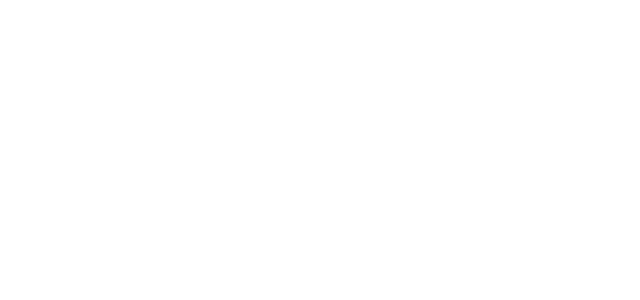
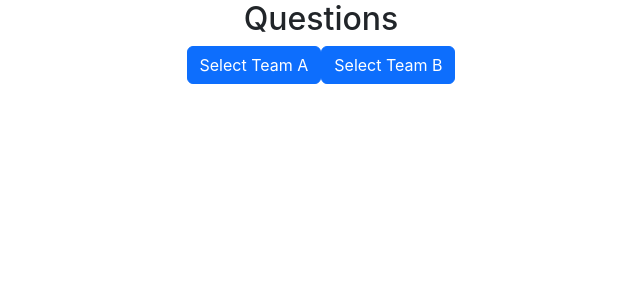
Before and after one commit to tswmy/login-form, a React (Create React App) app: page /questions in a window 1280 px wide. Before the commit this address had no page. Shown: the top 300 px of the page, without its empty margins (319-959 px from the left). Built offline with nearby package versions, Linux system fonts and the light colour scheme; the HTML template or start-up script is replaced by a standard one.

Commit message:
Add files via upload

```diff
--- a/src/App.css
+++ b/src/App.css
@@ -5,6 +5,10 @@
 .App-logo {
   height: 40vmin;
   pointer-events: none;
+}
+.container {
+  display: flex;
+  justify-content: center;
 }
 
 @media (prefers-reduced-motion: no-preference) {
--- a/src/App.js
+++ b/src/App.js
@@ -2,6 +2,7 @@ import logo from "./logo.svg";
 import "./App.css";
 import { BrowserRouter, Route, Routes } from "react-router-dom";
 import Home from "./Home";
+import Questions from "./Questions";
 import Login from "./Login";
 import Register from "./Register";
 import { ToastContainer } from "react-toastify";
@@ -15,6 +16,7 @@ function App() {
           <Route path="/" element={<Home />}></Route>
           <Route path="/login" element={<Login />}></Route>
           <Route path="/register" element={<Register />}></Route>
+          <Route path="/questions" element={<Questions />}></Route>
         </Routes>
       </BrowserRouter>
     </div>
--- a/src/Home.js
+++ b/src/Home.js
@@ -11,13 +11,17 @@ function Home() {
   }, []);
   return (
     <div>
-      <div className="header">
+      <div className="header bg-secondary">
         <Link to={"/"}>Home</Link>
         <Link style={{ float: "right" }} to={"/login"}>
           Logout
         </Link>
       </div>
-      <h1 className="text-center">Welcome to club</h1>
+      <div className="container text-center mt-5">
+        <Link to={"/questions"}>
+          <button className="btn btn-primary ">Choose your team</button>
+        </Link>
+      </div>
     </div>
   );
 }
--- /dev/null
+++ b/src/Questions.js
@@ -0,0 +1,48 @@
+import React, { useState } from "react";
+
+function Questions() {
+  const [selectedTeam, setSelectedTeam] = useState(null);
+
+  const handleTeamSelection = (team) => {
+    setSelectedTeam(team);
+  };
+
+  return (
+    <div className=" text-center ">
+      <h2>Questions</h2>
+
+      <button
+        className="btn btn-primary "
+        onClick={() => handleTeamSelection("TeamA")}
+      >
+        Select Team A
+      </button>
+      <button
+        className="btn btn-primary"
+        onClick={() => handleTeamSelection("TeamB")}
+      >
+        Select Team B
+      </button>
+
+      {selectedTeam && (
+        <div>
+          <h3>{`Questions for ${selectedTeam}`}</h3>
+          {selectedTeam === "TeamA" && (
+            <div>
+              <p>Question 1: How are you?</p>
+              <p>Question 2: What is your Name?</p>
+            </div>
+          )}
+          {selectedTeam === "TeamB" && (
+            <div>
+              <p>Question 1: How many members are there in your team?</p>
+              <p>Question 2: Who is the best athlete in your team?</p>
+            </div>
+          )}
+        </div>
+      )}
+    </div>
+  );
+}
+
+export default Questions;
```
